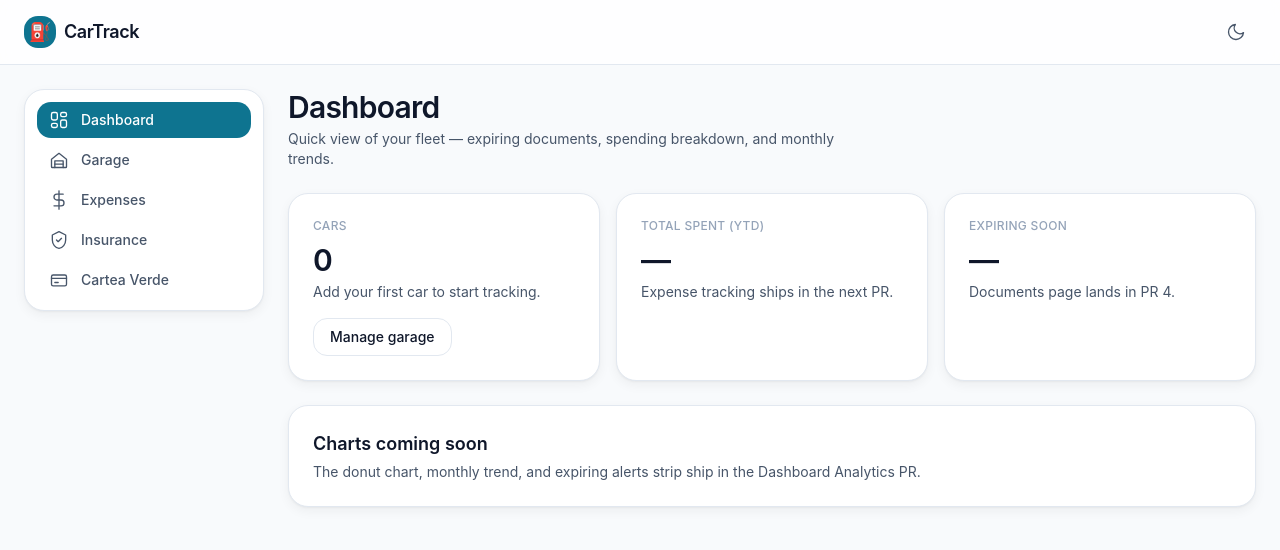
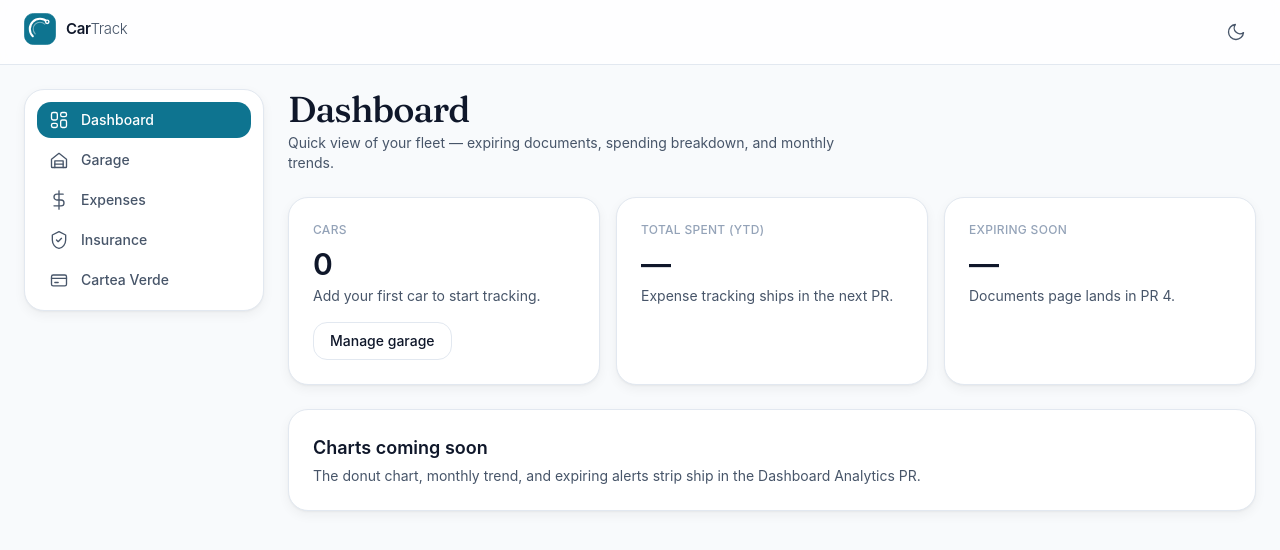
Before and after one commit to AndreiCeaetchii/WEB_LAB6, a React (Vite) app: page / in a window 1280 px wide. Shown: the top 550 px of the page. Built offline with nearby package versions, Linux system fonts and the light colour scheme; a web font is replaced by a local one.

Commit message:
replace emoji logo with custom monogram and Fraunces serif headings

```diff
--- a/index.html
+++ b/index.html
@@ -7,6 +7,12 @@
     <meta name="theme-color" content="#0e7490" />
     <link rel="preconnect" href="https://rsms.me/" />
     <link rel="stylesheet" href="https://rsms.me/inter/inter.css" />
+    <link rel="preconnect" href="https://fonts.googleapis.com" />
+    <link rel="preconnect" href="https://fonts.gstatic.com" crossorigin />
+    <link
+      href="https://fonts.googleapis.com/css2?family=Fraunces:opsz,wght@9..144,400;9..144,500&display=swap"
+      rel="stylesheet"
+    />
     <title>CarTrack — Family Vehicle Manager</title>
     <script>
       (function () {
--- a/src/components/Layout.tsx
+++ b/src/components/Layout.tsx
@@ -2,20 +2,15 @@ import { Outlet, Link } from 'react-router-dom';
 import { Toaster } from 'react-hot-toast';
 import { SideNav } from './SideNav';
 import { ThemeToggle } from './ThemeToggle';
+import { Logo } from './Logo';
 
 export function Layout() {
   return (
     <div className="flex min-h-screen flex-col bg-surface text-ink">
       <header className="sticky top-0 z-30 border-b border-border bg-surface-raised/80 backdrop-blur">
         <div className="mx-auto flex h-16 w-full max-w-7xl items-center justify-between gap-4 px-4 md:px-6">
-          <Link to="/" className="flex items-center gap-2 text-lg font-semibold tracking-tight">
-            <span
-              aria-hidden
-              className="grid h-8 w-8 place-items-center rounded-xl bg-brand text-brand-contrast"
-            >
-              ⛽
-            </span>
-            <span>CarTrack</span>
+          <Link to="/" className="group" aria-label="CarTrack home">
+            <Logo size={32} className="transition-transform group-hover:-translate-y-0.5" />
           </Link>
           <ThemeToggle />
         </div>
--- /dev/null
+++ b/src/components/Logo.tsx
@@ -0,0 +1,77 @@
+import type { SVGProps } from 'react';
+
+interface LogoMarkProps extends SVGProps<SVGSVGElement> {
+  size?: number;
+}
+
+/**
+ * CarTrack monogram. The outer arc reads as a road/curve; the diagonal stroke
+ * is the path of a tracked car; the dot is the position marker. Fits inside
+ * a square viewBox and works at any size.
+ */
+export function LogoMark({ size = 32, ...rest }: LogoMarkProps) {
+  return (
+    <svg
+      width={size}
+      height={size}
+      viewBox="0 0 40 40"
+      fill="none"
+      xmlns="http://www.w3.org/2000/svg"
+      aria-hidden="true"
+      {...rest}
+    >
+      <rect
+        x="0.5"
+        y="0.5"
+        width="39"
+        height="39"
+        rx="11.5"
+        fill="rgb(var(--brand))"
+        stroke="rgb(var(--brand) / 0.85)"
+      />
+      {/* outer arc (road) */}
+      <path
+        d="M11 29 A11 11 0 1 1 29 11"
+        stroke="rgb(var(--brand-contrast))"
+        strokeWidth="2.6"
+        strokeLinecap="round"
+        fill="none"
+      />
+      {/* inner ridge — adds depth, suggests a track lane */}
+      <path
+        d="M14 26 A8 8 0 0 1 26 14"
+        stroke="rgb(var(--brand-contrast) / 0.45)"
+        strokeWidth="1.4"
+        strokeLinecap="round"
+        fill="none"
+      />
+      {/* tracker dot at the leading end of the arc */}
+      <circle cx="29" cy="11" r="3" fill="rgb(var(--brand-contrast))" />
+      <circle cx="29" cy="11" r="1.2" fill="rgb(var(--brand))" />
+    </svg>
+  );
+}
+
+interface LogoProps {
+  size?: number;
+  className?: string;
+  showWordmark?: boolean;
+}
+
+/**
+ * Mark + wordmark lockup. Wordmark uses a deliberate two-weight kerning so it
+ * doesn't read as Tailwind-default sans.
+ */
+export function Logo({ size = 32, className = '', showWordmark = true }: LogoProps) {
+  return (
+    <span className={`inline-flex items-center gap-2.5 ${className}`}>
+      <LogoMark size={size} />
+      {showWordmark && (
+        <span className="flex items-baseline text-[15px] tracking-tight">
+          <span className="font-semibold text-ink">Car</span>
+          <span className="font-light text-ink-muted">Track</span>
+        </span>
+      )}
+    </span>
+  );
+}
--- a/src/components/PageHeader.tsx
+++ b/src/components/PageHeader.tsx
@@ -10,7 +10,9 @@ export function PageHeader({ title, description, actions }: PageHeaderProps) {
   return (
     <div className="mb-6 flex flex-wrap items-end justify-between gap-3">
       <div>
-        <h1 className="text-2xl font-semibold tracking-tight md:text-3xl">{title}</h1>
+        <h1 className="font-display text-3xl font-medium tracking-tight md:text-4xl">
+          {title}
+        </h1>
         {description && (
           <p className="mt-1 max-w-prose text-sm text-ink-muted">{description}</p>
         )}
--- a/tailwind.config.js
+++ b/tailwind.config.js
@@ -26,6 +26,7 @@ export default {
       },
       fontFamily: {
         sans: ['Inter', 'system-ui', 'sans-serif'],
+        display: ['Fraunces', 'Georgia', 'serif'],
       },
       boxShadow: {
         card: '0 1px 2px rgb(0 0 0 / 0.04), 0 4px 12px rgb(0 0 0 / 0.05)',
```
Also changed, not shown: public/favicon.svg.
